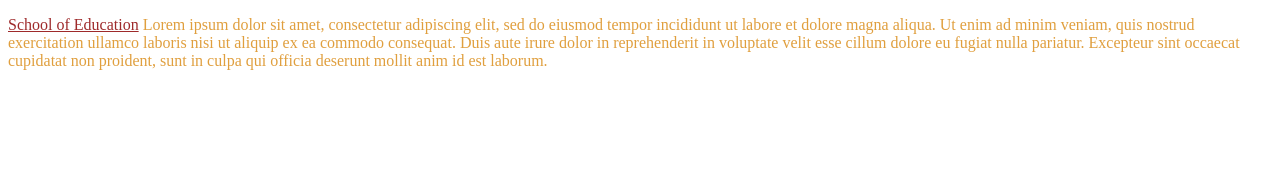
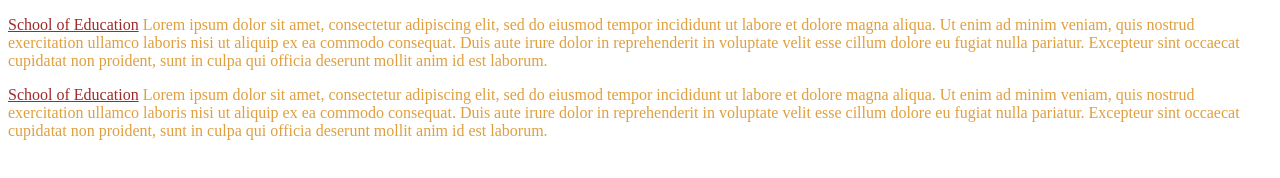
Before and after one commit to fjhutson/ist263, a plain HTML site: page week7notes.html in a window 1280 px wide. Drawn offline with Linux system fonts and the light colour scheme.

Commit message:
Update week7notes.html

```diff
--- a/week7notes.html
+++ b/week7notes.html
@@ -10,12 +10,17 @@
         a:link {color: #9e2a2b;}
         a:visited {color: #335c67;}
         a:hover {text-decoration-style: wavy;}
-        .secondlink {color:#ff9100}
+        .secondlink {color:#ffa600;}
     </style>
 </head>
 <body>
    <p>
        <a href="http.//soe.syr.edu" class="secondlimk">School of Education</a>
-       Lorem ipsum dolor sit amet, consectetur adipiscing elit, sed do eiusmod tempor incididunt ut labore et dolore magna aliqua. Ut enim ad minim veniam, quis nostrud exercitation ullamco laboris nisi ut aliquip ex ea commodo consequat. Duis aute irure dolor in reprehenderit in voluptate velit esse cillum dolore eu fugiat nulla pariatur. Excepteur sint occaecat cupidatat non proident, sunt in culpa qui officia deserunt mollit anim id est laborum.</p>
+       Lorem ipsum dolor sit amet, consectetur adipiscing elit, sed do eiusmod tempor incididunt ut labore et dolore magna aliqua. Ut enim ad minim veniam, quis nostrud exercitation ullamco laboris nisi ut aliquip ex ea commodo consequat. Duis aute irure dolor in reprehenderit in voluptate velit esse cillum dolore eu fugiat nulla pariatur. Excepteur sint occaecat cupidatat non proident, sunt in culpa qui officia deserunt mollit anim id est laborum.
+    </p>
+    <p>  <a href="http.//google.com" class="secondlimk">School of Education</a>
+        Lorem ipsum dolor sit amet, consectetur adipiscing elit, sed do eiusmod tempor incididunt ut labore et dolore magna aliqua. Ut enim ad minim veniam, quis nostrud exercitation ullamco laboris nisi ut aliquip ex ea commodo consequat. Duis aute irure dolor in reprehenderit in voluptate velit esse cillum dolore eu fugiat nulla pariatur. Excepteur sint occaecat cupidatat non proident, sunt in culpa qui officia deserunt mollit anim id est laborum.
+    </p>
+
 </body>
 </html>
```
